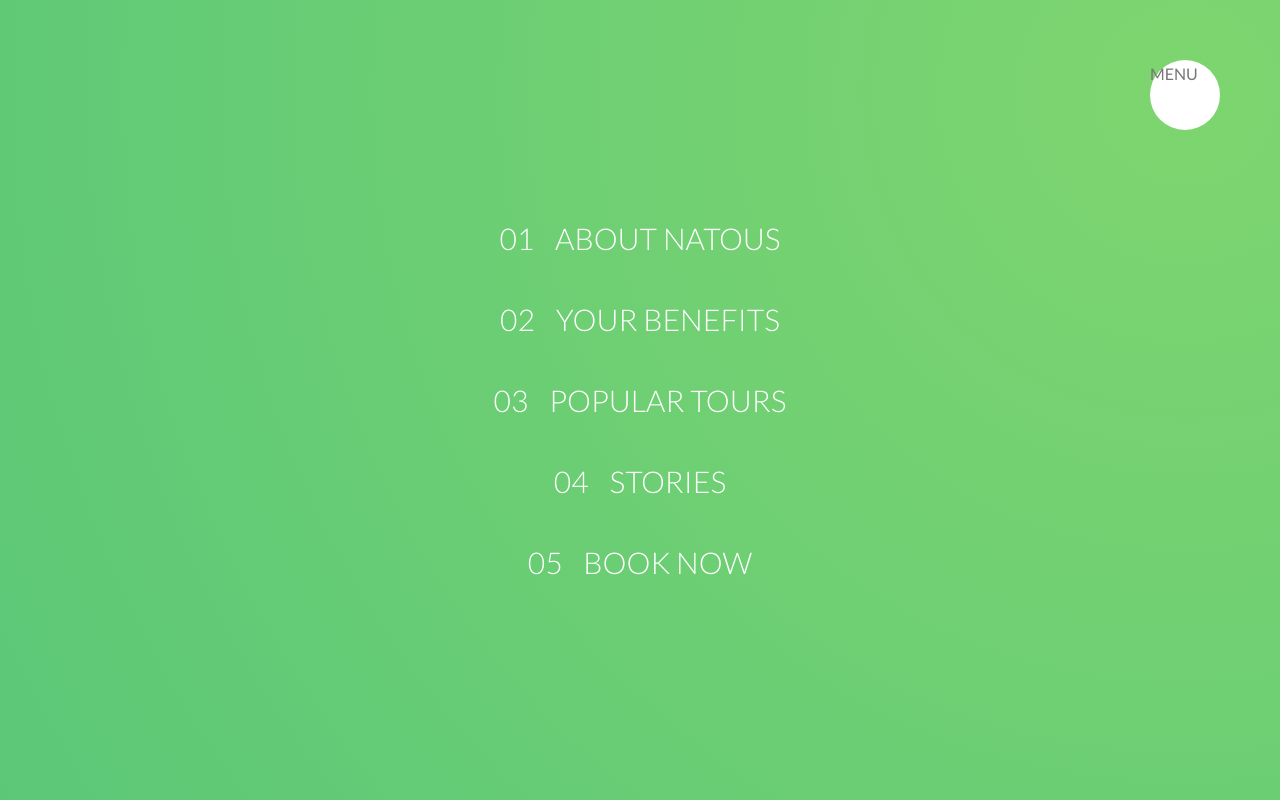
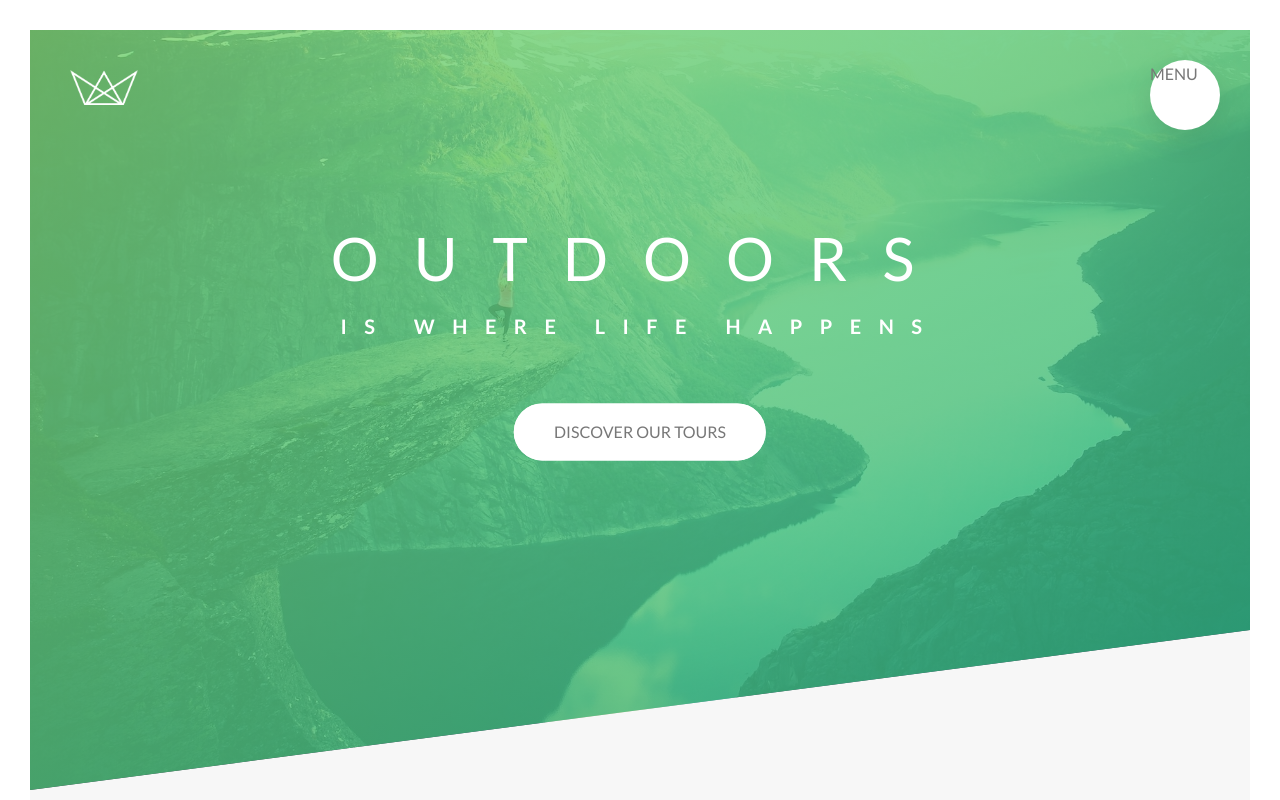
Before and after one commit to hydeenoble/Natours-Angular, an Angular app: page / in a window 1280 px wide. Shown: the top 800 px of the page. Built offline with nearby package versions, Linux system fonts and the light colour scheme.

Commit message:
adding cool effects to transistion with 'cubic-bezier()' function

```diff
--- a/src/sass/layouts/_navigation.scss
+++ b/src/sass/layouts/_navigation.scss
@@ -13,6 +13,8 @@
     right: 6rem;
     border-radius: 50%;
     z-index: 1500;
+
+    box-shadow: 0 1rem 3rem rgba($color-black, .1);
   }
 
   &__background{
@@ -24,23 +26,28 @@
     right: 6.5rem;
     background-image: radial-gradient($color-primary-light, $color-primary-dark);
     z-index: 1000;
-
-    transform: scale(80);
+    transition: transform .8s cubic-bezier(0.86, 0, 0.07, 1);
+    //transform: scale(80);
   }
 
   &__nav{
     height: 100vh;
-    width: 100%;
     position: fixed;
     top: 0;
-    right: 0;
+    left: 0;
     z-index: 1200;
+
+    opacity: 0;
+    width: 0;
+    transition: all .8s cubic-bezier(0.68, -0.55, 0.265, 1.55);
   }
 
   &__list{
     @include center-element;
     list-style: none;
     text-align: center;
+    width: 100%;
+
   }
 
   &__item{
@@ -75,4 +82,13 @@
     }
 
   }
+
+  &__checkbox:checked ~ &__background{
+    transform: scale(80);
+  }
+
+  &__checkbox:checked ~ &__nav{
+    opacity: 1;
+    width: 100%;
+  }
 }
--- a/src/styles.css
+++ b/src/styles.css
@@ -584,7 +584,8 @@
   top: 6rem;
   right: 6rem;
   border-radius: 50%;
-  z-index: 1500; }
+  z-index: 1500;
+  box-shadow: 0 1rem 3rem rgba(0, 0, 0, 0.1); }
 
 .navigation__background {
   height: 6rem;
@@ -595,15 +596,17 @@
   right: 6.5rem;
   background-image: radial-gradient(#7ed56f, #28b485);
   z-index: 1000;
-  transform: scale(80); }
+  transition: transform 0.8s cubic-bezier(0.86, 0, 0.07, 1); }
 
 .navigation__nav {
   height: 100vh;
-  width: 100%;
   position: fixed;
   top: 0;
-  right: 0;
-  z-index: 1200; }
+  left: 0;
+  z-index: 1200;
+  opacity: 0;
+  width: 0;
+  transition: all 0.8s cubic-bezier(0.68, -0.55, 0.265, 1.55); }
 
 .navigation__list {
   position: absolute;
@@ -611,7 +614,8 @@
   left: 50%;
   transform: translate(-50%, -50%);
   list-style: none;
-  text-align: center; }
+  text-align: center;
+  width: 100%; }
 
 .navigation__item {
   margin: 1rem; }
@@ -635,6 +639,13 @@
   background-position: 100%;
   color: #55c57a;
   transform: translateX(1rem); }
+
+.navigation__checkbox:checked ~ .navigation__background {
+  transform: scale(80); }
+
+.navigation__checkbox:checked ~ .navigation__nav {
+  opacity: 1;
+  width: 100%; }
 
 .section-about {
   background-color: #f7f7f7;
```
